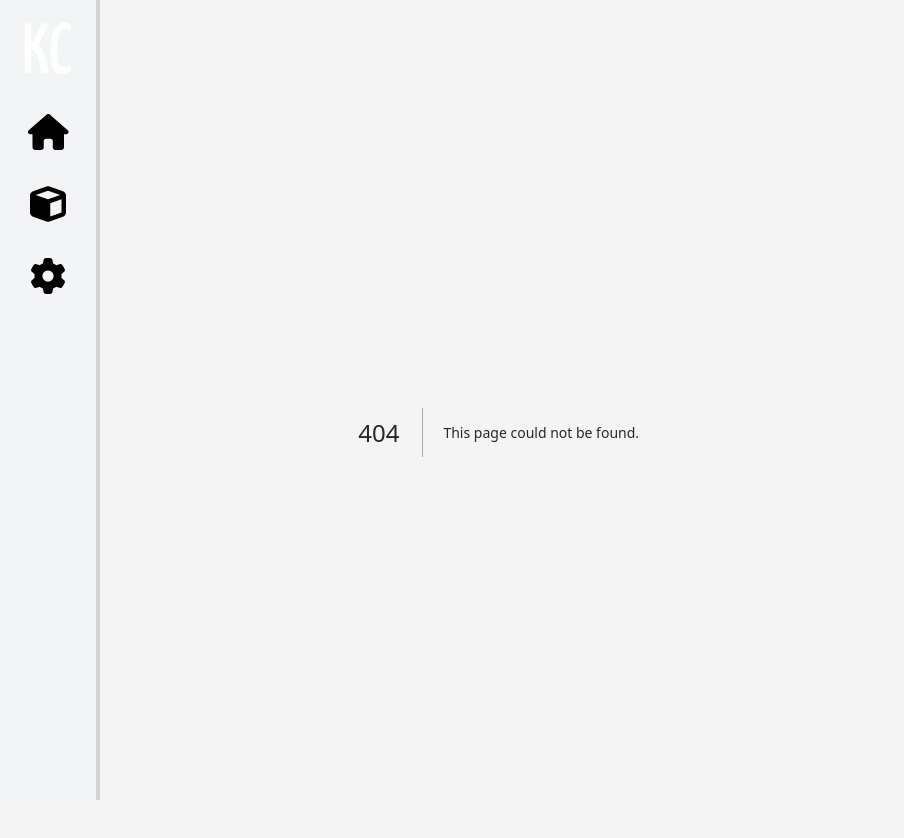
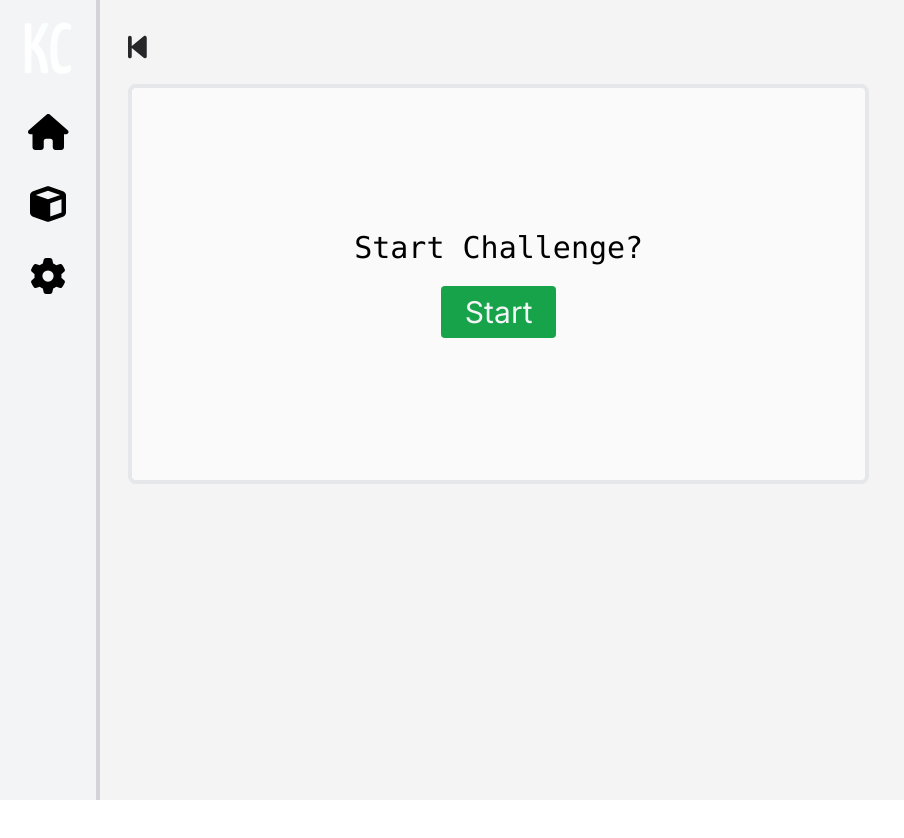
Before and after one commit to matthewalton/kanji-cards, a Next.js app: page /challenge in a window 1280 px wide. Before the commit this address had no page. Shown: the top 838 px of the page, without its empty margins (0-904 px from the left). After the commit the page ends 800 px from the top, so only its background shows below. Built offline with nearby package versions, Linux system fonts and the light colour scheme.

Commit message:
Created AI challenge frontend

```diff
--- /dev/null
+++ b/src/app/challenge/page.tsx
@@ -0,0 +1,23 @@
+import { FontAwesomeIcon } from "@fortawesome/react-fontawesome";
+import { faBackwardStep } from "@fortawesome/free-solid-svg-icons";
+import Link from "next/link";
+import Challenge from "@/components/challenge/Challenge";
+
+export default function Page() {
+  return (
+    <main className="flex flex-col gap-5">
+      <Link href="/cards">
+        <FontAwesomeIcon icon={faBackwardStep} className="text-3xl" />
+      </Link>
+
+      <div
+        className="card border-4 flex gap-5 items-center justify-center flex-col bg-zinc-50 dark:bg-gray-950 dark:border-gray-500"
+        style={{ minHeight: "50vh" }}
+      >
+        <div className="flex flex-col gap-5 lg:px-40">
+          <Challenge />
+        </div>
+      </div>
+    </main>
+  );
+}
--- /dev/null
+++ b/src/components/challenge/Challenge.tsx
@@ -0,0 +1,22 @@
+"use client";
+
+import { useState } from "react";
+import ChallengeScreen from "./ChallengeScreen";
+import ChallengeControls from "./ChallengeControls";
+
+export default function Challenge() {
+  const [challengeActive, setChallengeActive] = useState(false);
+
+  return (
+    <>
+      <ChallengeScreen isActive={challengeActive} />
+
+      <ChallengeControls
+        isActive={challengeActive}
+        onStart={() => setChallengeActive(true)}
+        onShuffle={() => {}}
+        onNewQuestion={() => {}}
+      />
+    </>
+  );
+}
--- /dev/null
+++ b/src/components/challenge/ChallengeControls.tsx
@@ -0,0 +1,41 @@
+import ChallengeControlsActive from "./controls/ChallengeControlActive";
+import ChallengeControlsStart from "./controls/ChallengeControlStart";
+
+type Props = {
+  isActive: boolean;
+  onStart: () => void;
+  onShuffle: () => void;
+  onNewQuestion: () => void;
+};
+
+export default function ChallengeControls({
+  isActive,
+  onStart,
+  onShuffle,
+  onNewQuestion,
+}: Props) {
+  const handleClickStart = () => {
+    onStart();
+  };
+
+  const handleClickShuffle = () => {
+    onStart();
+  };
+
+  const handleClickNewQuestion = () => {
+    onStart();
+  };
+
+  return (
+    <div className="flex gap-2 justify-center">
+      {isActive ? (
+        <ChallengeControlsActive
+          onShuffle={handleClickShuffle}
+          onNewQuestion={handleClickNewQuestion}
+        />
+      ) : (
+        <ChallengeControlsStart onClick={handleClickStart} />
+      )}
+    </div>
+  );
+}
--- /dev/null
+++ b/src/components/challenge/ChallengeScreen.tsx
@@ -0,0 +1,10 @@
+import ChallengeScreenActive from "./screens/ChallengeScreenActive";
+import ChallengeScreenStart from "./screens/ChallengeScreenStart";
+
+type Props = {
+  isActive: boolean;
+};
+
+export default function ChallengeScreen({ isActive }: Props) {
+  return <>{isActive ? <ChallengeScreenActive /> : <ChallengeScreenStart />}</>;
+}
--- /dev/null
+++ b/src/components/challenge/controls/ChallengeControlActive.tsx
@@ -0,0 +1,38 @@
+import { faArrowsRotate, faShuffle } from "@fortawesome/free-solid-svg-icons";
+import { FontAwesomeIcon } from "@fortawesome/react-fontawesome";
+
+type Props = {
+  onShuffle: () => void;
+  onNewQuestion: () => void;
+};
+
+export default function ChallengeControlsActive({
+  onShuffle,
+  onNewQuestion,
+}: Props) {
+  const handleClickShuffle = () => {
+    onShuffle();
+  };
+
+  const handleNewQuestionClick = () => {
+    onNewQuestion();
+  };
+
+  return (
+    <>
+      <button
+        className="bg-green-600 hover:bg-green-700 transition ease-in-out text-gray-100 px-4 py-1 rounded-full"
+        onClick={() => handleClickShuffle()}
+      >
+        <FontAwesomeIcon icon={faShuffle} className="text-3xl" />
+      </button>
+
+      <button
+        className="bg-yellow-600 hover:bg-yellow-700 transition ease-in-out text-gray-100 px-4 py-1 rounded-full"
+        onClick={() => handleNewQuestionClick()}
+      >
+        <FontAwesomeIcon icon={faArrowsRotate} className="text-3xl" />
+      </button>
+    </>
+  );
+}
--- /dev/null
+++ b/src/components/challenge/controls/ChallengeControlStart.tsx
@@ -0,0 +1,18 @@
+type Props = {
+  onClick: () => void;
+};
+
+export default function ChallengeControlsStart({ onClick }: Props) {
+  const handleClick = () => {
+    onClick();
+  };
+
+  return (
+    <button
+      className="bg-green-600 hover:bg-green-700 transition ease-in-out text-gray-100 text-3xl px-6 py-2 rounded"
+      onClick={() => handleClick()}
+    >
+      Start
+    </button>
+  );
+}
--- /dev/null
+++ b/src/components/challenge/screens/ChallengeScreenActive.tsx
@@ -0,0 +1,5 @@
+export default function ChallengeScreenActive() {
+  return (
+    <div className="text-3xl font-mono dark:text-white text-black text-wrap"></div>
+  );
+}
--- /dev/null
+++ b/src/components/challenge/screens/ChallengeScreenStart.tsx
@@ -0,0 +1,7 @@
+export default function ChallengeScreenStart() {
+  return (
+    <div className="text-3xl font-mono dark:text-white text-black text-wrap">
+      Start Challenge?
+    </div>
+  );
+}
--- a/src/components/layout/menu/menus/CardsActionMenu.tsx
+++ b/src/components/layout/menu/menus/CardsActionMenu.tsx
@@ -1,9 +1,12 @@
+import StartChallengeMenuAction from "../actions/StartChallengeMenuAction";
+
 export default function CardsActionMenuItem() {
   return (
     <>
       <div className="card shadow-sm border-4 rounded-4 bg-zinc-50 dark:border-gray-600 dark:bg-gray-800">
         This is the kanji cards menu!
       </div>
+      <StartChallengeMenuAction />
     </>
   );
 }
```
